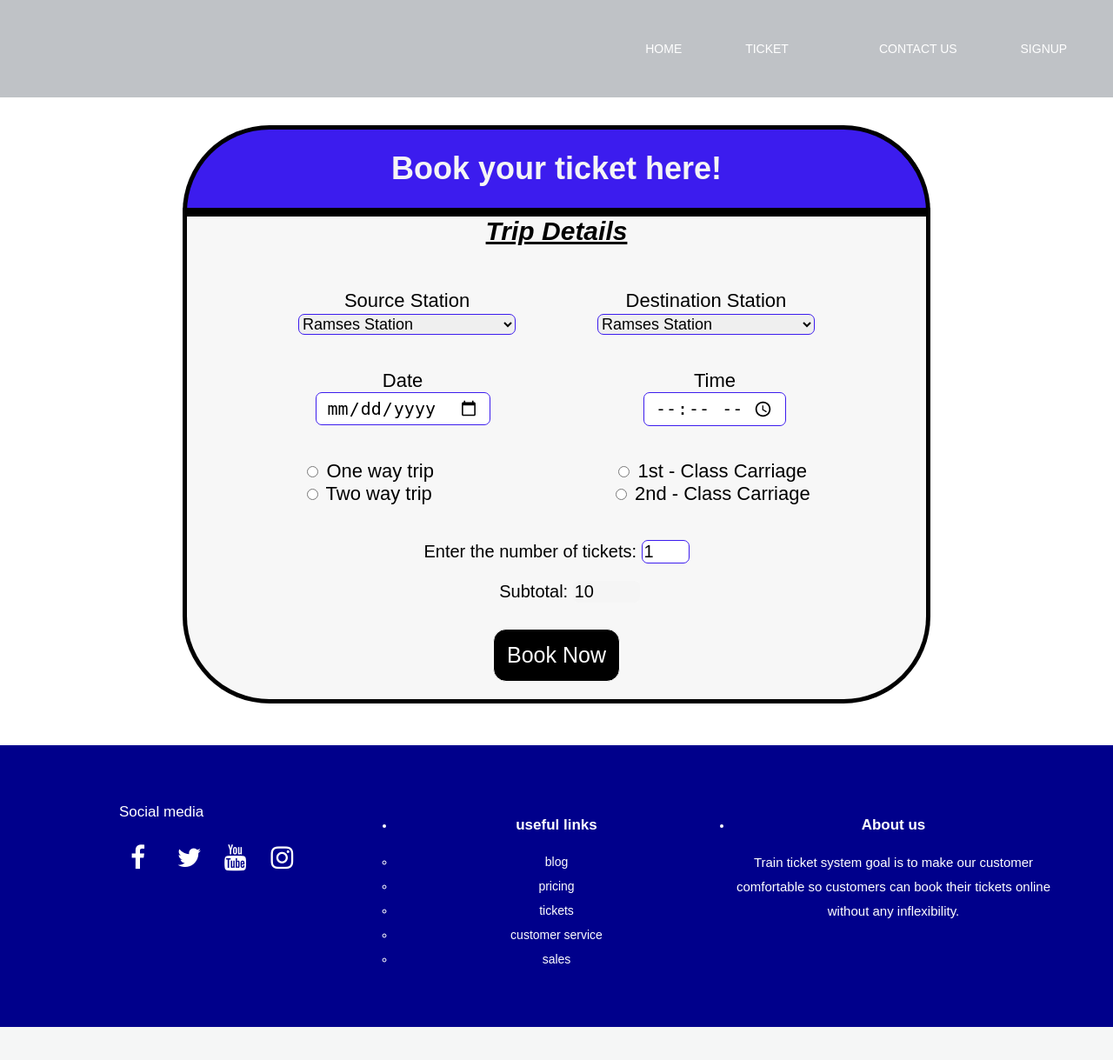
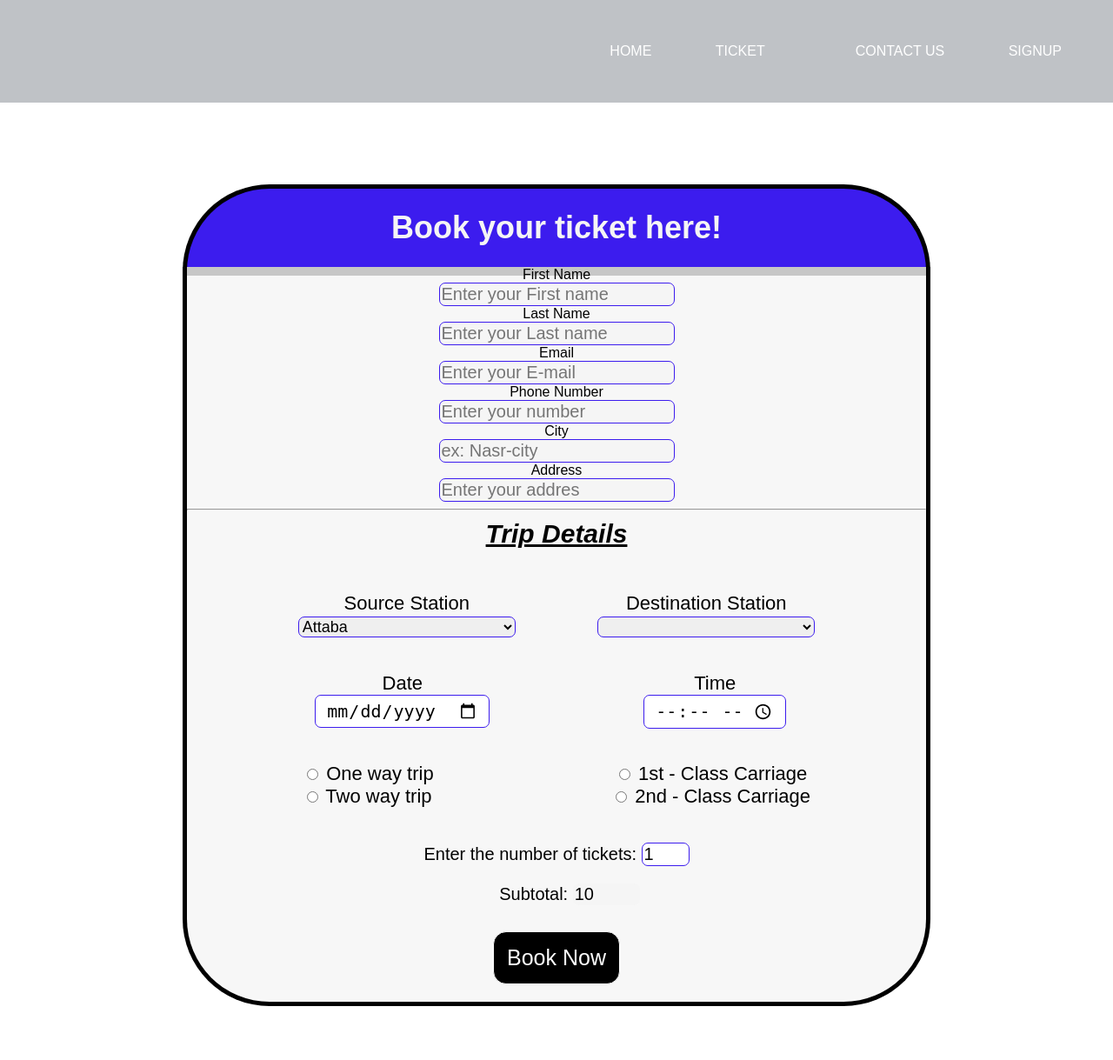
Before and after one commit to nouka01/TrainTicketingSystem, a PHP site: page /book-a-ticket.php in a window 1280 px wide; the page is wider, and only the part inside the window is pictured. Shown: that part at 87% size. Before the commit the page ends 1181 px from the top of that part, so only its background shows below. Run offline with PHP 8.4, Linux system fonts and the light colour scheme; data comes from the database, SQL or seed files in the repository.

Commit message:
Add files via upload

```diff
--- a/book-a-ticket.php
+++ b/book-a-ticket.php
@@ -1,3 +1,4 @@
+<?php  require 'database/dbConnection.php'; ?>
 <!DOCTYPE html>
 <html lang="en">
 
@@ -5,7 +6,7 @@
     <meta charset="UTF-8">
     <meta name="viewport" content="width=device-width, initial-scale=1.0">
     <title>Document</title>
-    <link rel="stylesheet" href="CSS/book-ticket-stylesheet.css">
+    <link rel="stylesheet" href="css/book-ticket-stylesheet.css">
 </head>
 <?php session_start();
     include 'navbar.php';?>
@@ -23,8 +24,59 @@
         <h1><b>Book your ticket here!</b></h1>
     </div>
 
-    <form method="post">
+    <form action = "" method="post">
         <div class="user-input">
+
+            <div class="User-name">
+                <div class="fn">
+                    <label for="fn">First Name</label>
+                    <br>
+                    <input type="text" name="firstName" id="fn"  disabled autofocus placeholder="Enter your First name "
+                        maxlength="20">
+                </div>
+
+                <div class="ln">
+                    <label for="ln">Last Name</label>
+                    <br>
+                    <input type="text" name="lastName" id="ln"  disabled placeholder="Enter your Last name"
+                        maxlength="20">
+                </div>
+
+            </div>
+
+            <div class="Email-and-phoneNumber">
+                <div class="email">
+                    <label for="mail">Email</label>
+                    <br>
+                    <input type="email" name="email" id="mail" disabled  placeholder="Enter your E-mail" maxlength="40">
+                </div>
+
+                <div class="number">
+                    <label for="pn"> Phone Number</label>
+                    <br>
+                    <input type="number" name="pn" id="pn" disabled  placeholder="Enter your number" maxlength="15">
+                </div>
+
+            </div>
+
+            <div class="city-and-address">
+                <div class="city">
+                    <label for="city">City</label>
+                    <br>
+                    <input type="text" name="city" id="city" disabled placeholder="ex: Nasr-city" maxlength="20">
+                </div>
+
+                <div class="address">
+                    <label for="address"> Address</label>
+                    <br>
+                    <input type="text" name="address" id="address" disabled placeholder="Enter your addres"
+                        maxlength="100">
+                </div>
+            </div>
+
+
+            <hr>
+
 
             <div class="radio-buuton-header">
                 <p class="p2"><b>Trip Details</b></p>
@@ -40,35 +92,19 @@
                     <br>
                     <select name="sourceStation" id="source" required>
 
-                        <optgroup label="From Cairo">
-                            <option value="station1">Ramses Station </option>
-                            <option value="station2">Attaba</option>
-                            <option value="station3">Orabi</option>
+                        <optgroup label="Source Stations">
+                        <?php   $sourceStationsSQL = "SELECT source FROM stations";
+                        $result = $conn->query($sourceStationsSQL);
+
+                        while($row = $result->fetch_assoc()){
+                            echo "<option value = ".$row['source'].">".$row['source']."</option>";
+                        }
+
+                        ?>
+
                         </optgroup>
 
-                        <optgroup label="From alexanderia">
-                            <option value="station4">Sidi Gaber Railway Station</option>
-                            <option value="station5">El Sook Train Station</option>
-                            <option value="station6">El Hadra El Baharia Train Station</option>
-                        </optgroup>
 
-                        <optgroup label="From Sahel">
-                            <option value="station7">El Rokab El Bahareya Station</option>
-                            <option value="station8">El Metras Station</option>
-                            <option value="station9">El Rasafa Metro Stration</option>
-                        </optgroup>
-
-                        <optgroup label="From Dahab">
-                            <option value="station10">Nuweibaa Station</option>
-                            <option value="station11">Dar dahab Station</option>
-                            <option value="station12">Abou galom Station</option>
-                        </optgroup>
-
-                        <optgroup label="From Tanta">
-                            <option value="station4">Kafr El Sheikh Selim Train Station</option>
-                            <option value="station5">Quesna Train Station</option>
-                            <option value="station6">Manshyet El-Bakry Train Station</option>
-                        </optgroup>
 
                     </select>
                 </div>
@@ -78,35 +114,18 @@
                     <br>
                     <select name="destinationStation" id="destination" required >
 
-                        <optgroup label="To Cairo">
-                            <option value="station1">Ramses Station </option>
-                            <option value="station2">Attaba Staion</option>
-                            <option value="station3">Orabi Station</option>
-                        </optgroup>
 
-                        <optgroup label="To alexanderia">
-                            <option value="station4">Sidi Gaber Railway Station</option>
-                            <option value="station5">El Sook Station</option>
-                            <option value="station6">El Hadra El Baharia Station</option>
-                        </optgroup>
+                        <optgroup label="Destination Stations">
+                        <?php   $destinationStationsSQL = "SELECT destination FROM stations";
+                        $result = $conn->query($destinationStationsSQL);
 
-                        <optgroup label="To Sahel">
-                            <option value="station7">El Rokab El Bahareya Station</option>
-                            <option value="station8">El Metras Station</option>
-                            <option value="station9">El Rasafa Metro Stration</option>
-                        </optgroup>
+                        while($row = $result->fetch_assoc()){
+                            echo "<option value = ".$row['destination'].">".$row['destination']."</option>";
+                        }
 
-                        <optgroup label="To Dahab">
-                            <option value="station10">Nuweibaa Station</option>
-                            <option value="station11">Dar dahab Station</option>
-                            <option value="station12">Abou galom Station</option>
-                        </optgroup>
+                        ?>
 
-                        <optgroup label="To Tanta">
-                            <option value="station4">Kafr El Sheikh Selim Station</option>
-                            <option value="station5">Quesna Station</option>
-                            <option value="station6">Manshyet El-Bakry Station</option>
-                        </optgroup>
+
                     </select>
                 </div>
             </div>
@@ -115,32 +134,32 @@
                 <div class="date">
                     <label for="date">Date</label>
                     <br>
-                    <input type="date" id="date" required>
+                    <input type="date" id="date" name = 'date' required>
                 </div>
 
                 <div class="time">
                     <label for="time">Time</label>
                     <br>
-                    <input type="time" id="time" required>
+                    <input type="time"  id="time" name = 'time' required>
                 </div>
             </div>
 
             <div class="oneWay-twoWay">
-                <input id="oneWay" type="radio" value="trip" name="way" required>
+                <input id="oneWay" type="radio" value="One Way" name="way" required>
                 <label for="oneWay">One way trip</label>
 
                 <br>
 
-                <input id="twoWay" type="radio" value="trip" name="way" required>
+                <input id="twoWay" type="radio" value="Two Way" name="way" required>
                 <label for="twoWay">Two way trip</label>
             </div>
             <div class="firstClass-secondClass">
-                <input id="firstClass" type="radio" value="classLevel" name="class" required>
+                <input id="firstClass" type="radio" value="First Class" name="class" required>
                 <label for="firstClass">1st - Class Carriage</label>
 
                 <br>
 
-                <input id="secondClass" type="radio" value="classLevel" name="class" required>
+                <input id="secondClass" type="radio" value="Second Class" name="class" required>
                 <label for="secondClass">2nd - Class Carriage</label>
             </div>
 
@@ -148,7 +167,7 @@
 
             <div class="no-of-tickets">
                 <label for="noTickets">Enter the number of tickets: </label>
-                <input id="noTickets" type="number" max="20" min="1" step="1" value="1">
+                <input id="noTickets" type="number" name = 'ticketCount' max="20" min="1" step="1" value="1">
             </div>
 
             <div class="ticket-price">
@@ -159,10 +178,11 @@
 
 
             <div class="submit-and-reset">
-                <input type="submit" value="Book Now" id="submit">
+                <input type="submit" value="Book Now" id="submit" name = 'submit'>
 
                 <!-- <input type="reset" value="Reset" id="reset"> -->
             </div>
+
 
         </div>
 
@@ -171,7 +191,53 @@
     <br>
     <br>
     <br>
-    <?php include 'footer.php';?>
+    <?php
+    if(isset($_POST['submit'])){
+
+
+        $source = $_POST['sourceStation'];
+        $destination = $_POST['destinationStation'];
+        $date = $_POST['date'];
+        $time = $_POST['time'];
+        $trip_type_retriever = $_POST['way'];
+        $trip_class_retriever = $_POST['class'];
+        $ticketCount = $_POST['ticketCount'];
+
+        if($trip_type_retriever == "One Way")
+            $tripType = "One way trip";
+        else if($trip_type_retriever == "Two Way")
+            $tripType = "Two way trip";
+
+
+        if($trip_class_retriever == "First Class" )
+            $tripClass = "1st - Class Carriage";
+        else if($trip_class_retriever == "Second Class")
+            $tripClass = "2nd - Class Carriage";
+
+
+
+
+
+        $query = "INSERT INTO tickets (source, destination, date, time, trip_type, trip_class, ticketCount)
+        VALUES
+        ('$source' , '$destination', '$date', '$time', '$tripType', '$tripClass', '$ticketCount')";
+
+        $sql = mysqli_query($conn,$query);
+            if($sql){
+                echo "Ticket Booked Succesfully!";
+                echo "<script>alert('Ticket booked successfully!');</script>";
+            }
+        else
+            echo "Ticket not booked!, check for errors";
+
+
+
+
+
+    }
+
+    ?>
+
 </body>
 
 </html>
```
